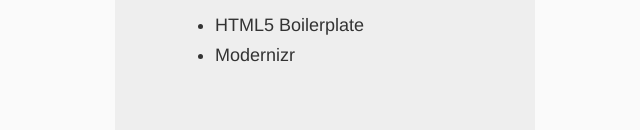
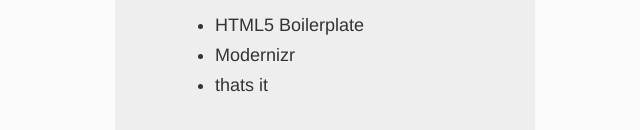
Before and after one commit to sebastian4/yo-web-samp-one, a website: page app/index.html in a window 1280 px wide. Shown: the part 288-418 px from the top of the page, 315-955 px from the left. Drawn offline with nearby package versions, Linux system fonts and the light colour scheme; files that its build step writes are made by us from their sources.

Commit message:
change in html

```diff
--- a/app/index.html
+++ b/app/index.html
@@ -29,6 +29,7 @@
           <ul>
             <li>HTML5 Boilerplate</li>
             <li>Modernizr</li>
+            <li>thats it</li>
           </ul>
         </div>
 
```
